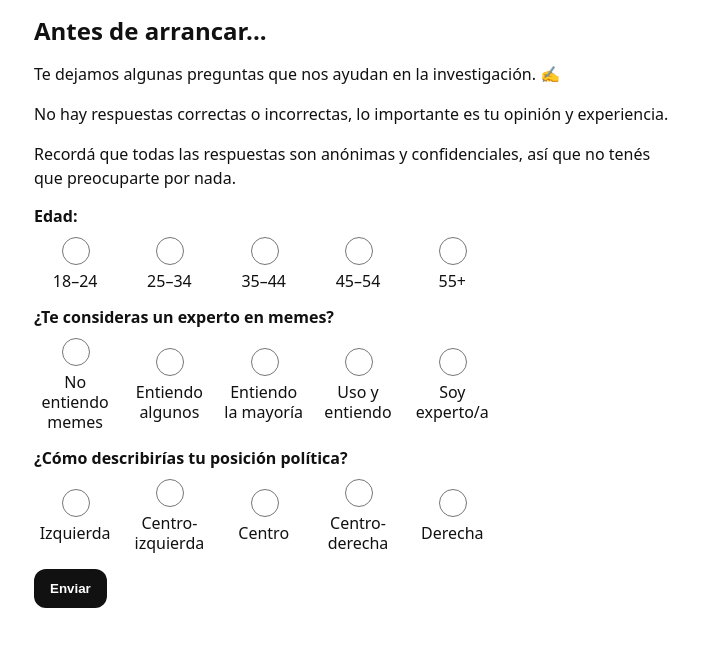
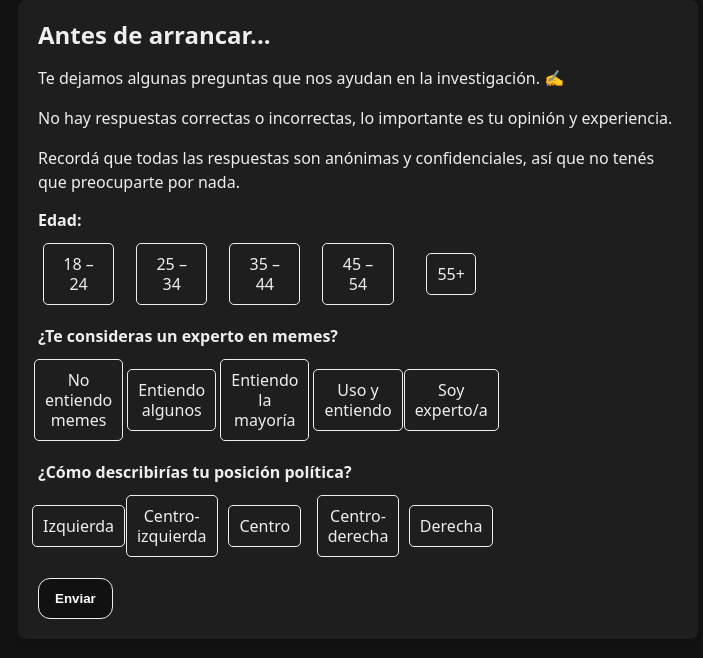
Before and after one commit to walterbaez/labeler, a FastAPI app: page /intro in a window 1280 px wide. Shown: the top 658 px of the page, without its empty margins (282-985 px from the left). Run offline with FastAPI, Linux system fonts and the light colour scheme; some libraries are stand-ins or nearby versions.

Commit message:
cambio de estilos color negro y nuevos botones

```diff
--- a/static/style.css
+++ b/static/style.css
@@ -1,12 +1,11 @@
-
 /* Contenedor y tipografía */
 :root { --gap:16px; }
 * { box-sizing: border-box; }
 html, body { margin:0; }
-body { font-family: system-ui,-apple-system,Segoe UI,Roboto,Arial,sans-serif; line-height:1.25; background:#fff; color:#111; }
-.container { max-width: 680px; margin: 0 auto; padding: 16px; }
-h1,h2 { margin: 0 0 16px; }
-p.instructions, ol.instructions { font-size: 1.25em; line-height: 1.6; }
+body { font-family: system-ui,-apple-system,Segoe UI,Roboto,Arial,sans-serif; line-height:1.25; background:#121212; color:#EEEEEE; }
+.container { max-width: 680px; margin: 0 auto; padding: 20px; background-color: #1E1E1E; border-radius: 8px; box-shadow: 0 4px 6px rgba(0, 0, 0, 0.1); }
+h1,h2 { margin: 0 0 16px; color: #EEEEEE; }
+p.instructions, ol.instructions { font-size: 1.25em; line-height: 1.6; color: #EEEEEE; }
 
 /* Imagen responsive, que no desborde */
 .image-box { margin: 10px 0 18px; }
@@ -21,7 +20,7 @@ p.instructions, ol.instructions { font-size: 1.25em; line-height: 1.6; }
 
 /* Bloques de pregunta */
 .question { margin: 18px 0; }
-.question > label { display:block; margin-bottom:8px; font-weight:600; }
+.question > label { display:block; margin-bottom:8px; font-weight:600; color: #EEEEEE; }
 
 /* Grilla 1–7 */
 .scale {
@@ -39,11 +38,21 @@ p.instructions, ol.instructions { font-size: 1.25em; line-height: 1.6; }
 	align-items: center;
 	gap: 6px;
 	min-width: 36px;
+	background-color: #1E1E1E;
+	color: #EEEEEE;
+	border: 1px solid #EEEEEE;
+	border-radius: 5px;
+	padding: 10px;
+	margin: 5px;
+	text-align: center;
+	cursor: pointer;
+	transition: background-color 0.3s, color 0.3s;
 }
 .scale-option input[type="radio"] {
 	width: 28px; height: 28px;
 	accent-color: #111;
 	font-size: 16px;
+	display: none;
 }
 
 /* Leyenda con extremos y centro */
@@ -53,6 +62,7 @@ p.instructions, ol.instructions { font-size: 1.25em; line-height: 1.6; }
 	align-items:center;
 	font-size: 0.92em;
 	margin: 6px 2px 0;
+	color: #EEEEEE;
 }
 .scale-legend span.center { text-align:center; flex:0 0 auto; }
 .scale-legend span { white-space: nowrap; }
@@ -60,8 +70,16 @@ p.instructions, ol.instructions { font-size: 1.25em; line-height: 1.6; }
 /* Botones */
 .btn{
 	padding: 10px 14px;
-	border: none; border-radius: 12px;
-	background:#111; color:#fff; font-weight:600;
+	border: 1px solid #EEEEEE;
+	border-radius: 5px;
+	background:#1E1E1E; color:#EEEEEE; font-weight:600;
+	text-align: center;
+	cursor: pointer;
+	transition: background-color 0.3s, color 0.3s;
+}
+.btn:hover {
+	background-color: #EEEEEE;
+	color: #121212;
 }
 .btn + .btn { margin-left: 10px; }
 
@@ -72,6 +90,20 @@ p.instructions, ol.instructions { font-size: 1.25em; line-height: 1.6; }
 	.scale{ gap:10px; }
 	.scale-option input[type="radio"]{ width:26px; height:26px; }
 	.scale-legend{ font-size:0.85em; }
+}
+@media (max-width: 768px) {
+    .container {
+        padding: 15px;
+    }
+
+    .scale-option {
+        flex: 1;
+        min-width: 100px;
+    }
+
+    .btn {
+        width: 100%;
+    }
 }
 p,ol { line-height: 1.5; }
 .btn { display:inline-block; padding:12px 16px; border-radius:12px; text-decoration:none; background:#111; color:#fff; }
--- a/templates/intro.html
+++ b/templates/intro.html
@@ -17,7 +17,7 @@
       <div class="question">
         <label>Edad:</label>
         <div class="scale">
-          {% for i, category in [(1, '18–24'), (2, '25–34'), (3, '35–44'), (4, '45–54'), (5, '55+')] %}
+          {% for i, category in [(1, '18 – 24'), (2, '25 – 34'), (3, '35 – 44'), (4, '45 – 54'), (5, '55+')] %}
           <label class="scale-option">
             <input type="radio" name="age_range" id="age_range_{{i}}" value="{{i}}" required>
             <div class="category-label" style="text-align: center;">{{ category }}</div>
```
